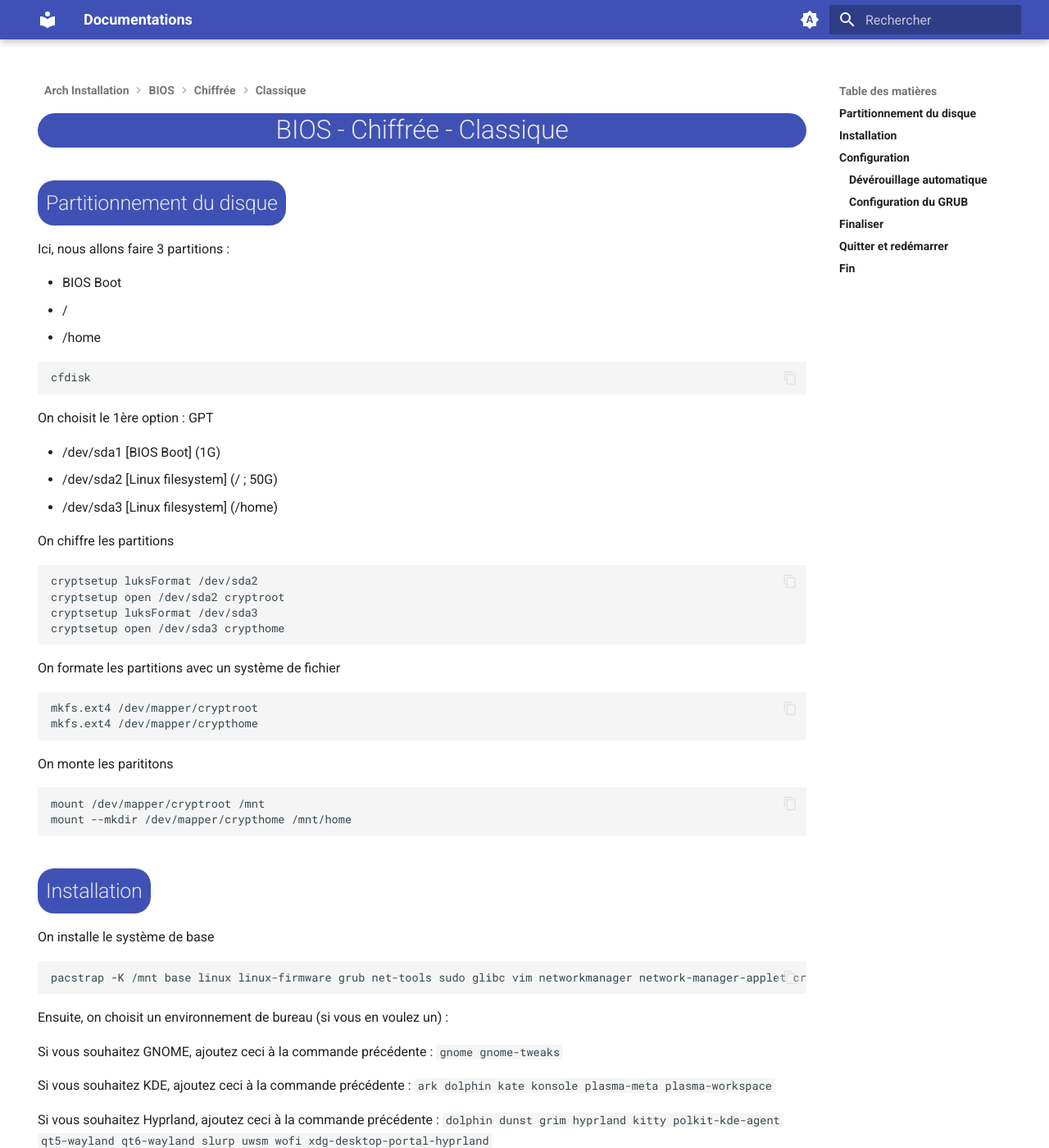
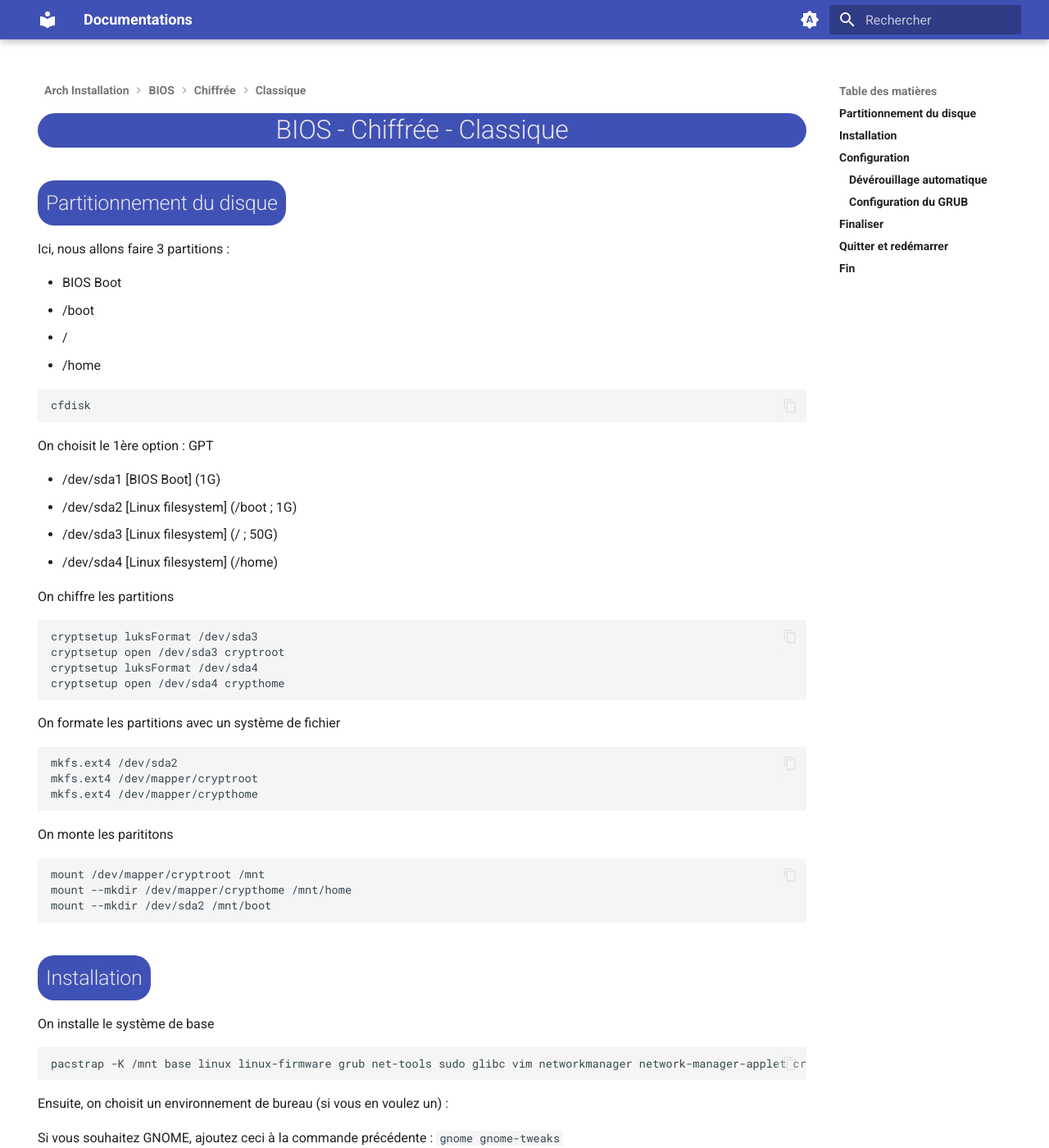
Before and after one commit to Loanbrwsk1/Installer-Arch, an MkDocs documentation site: the page built from docs/BIOS/Chiffrée/Classique/index.md, in a window 1280 px wide and 1400 px high. Shown: the whole window at 82% size. Built offline with MkDocs 1.6.1 and Material for MkDocs 9.7.7, drawn with Linux system fonts in a browser that asks for light colours.

Commit message:
correct BIOS/Chiffrée/Classique

````diff
--- a/docs/BIOS/Chiffrée/Classique/index.md
+++ b/docs/BIOS/Chiffrée/Classique/index.md
@@ -8,6 +8,7 @@
 Ici, nous allons faire 3 partitions :
 
 - BIOS Boot
+- /boot
 - /
 - /home
 
@@ -18,21 +19,23 @@
 On choisit le 1ère option : GPT
 
 - /dev/sda1 [BIOS Boot] (1G)
-- /dev/sda2 [Linux filesystem] (/ ; 50G)
-- /dev/sda3 [Linux filesystem] (/home)
+- /dev/sda2 [Linux filesystem] (/boot ; 1G)
+- /dev/sda3 [Linux filesystem] (/ ; 50G)
+- /dev/sda4 [Linux filesystem] (/home)
 
 On chiffre les partitions
 
 ```bash
-cryptsetup luksFormat /dev/sda2
-cryptsetup open /dev/sda2 cryptroot
 cryptsetup luksFormat /dev/sda3
-cryptsetup open /dev/sda3 crypthome
+cryptsetup open /dev/sda3 cryptroot
+cryptsetup luksFormat /dev/sda4
+cryptsetup open /dev/sda4 crypthome
 ```
 
 On formate les partitions avec un système de fichier
 
 ```bash
+mkfs.ext4 /dev/sda2
 mkfs.ext4 /dev/mapper/cryptroot
 mkfs.ext4 /dev/mapper/crypthome
 ```
@@ -42,6 +45,7 @@
 ```bash
 mount /dev/mapper/cryptroot /mnt
 mount --mkdir /dev/mapper/crypthome /mnt/home
+mount --mkdir /dev/sda2 /mnt/boot
 ```
 
 ## Installation
````
Also changed, not shown: site/BIOS/Chiffrée/Classique/index.html, site/search/search_index.js, site/search/search_index.json, site/sitemap.xml, 1 other file.
